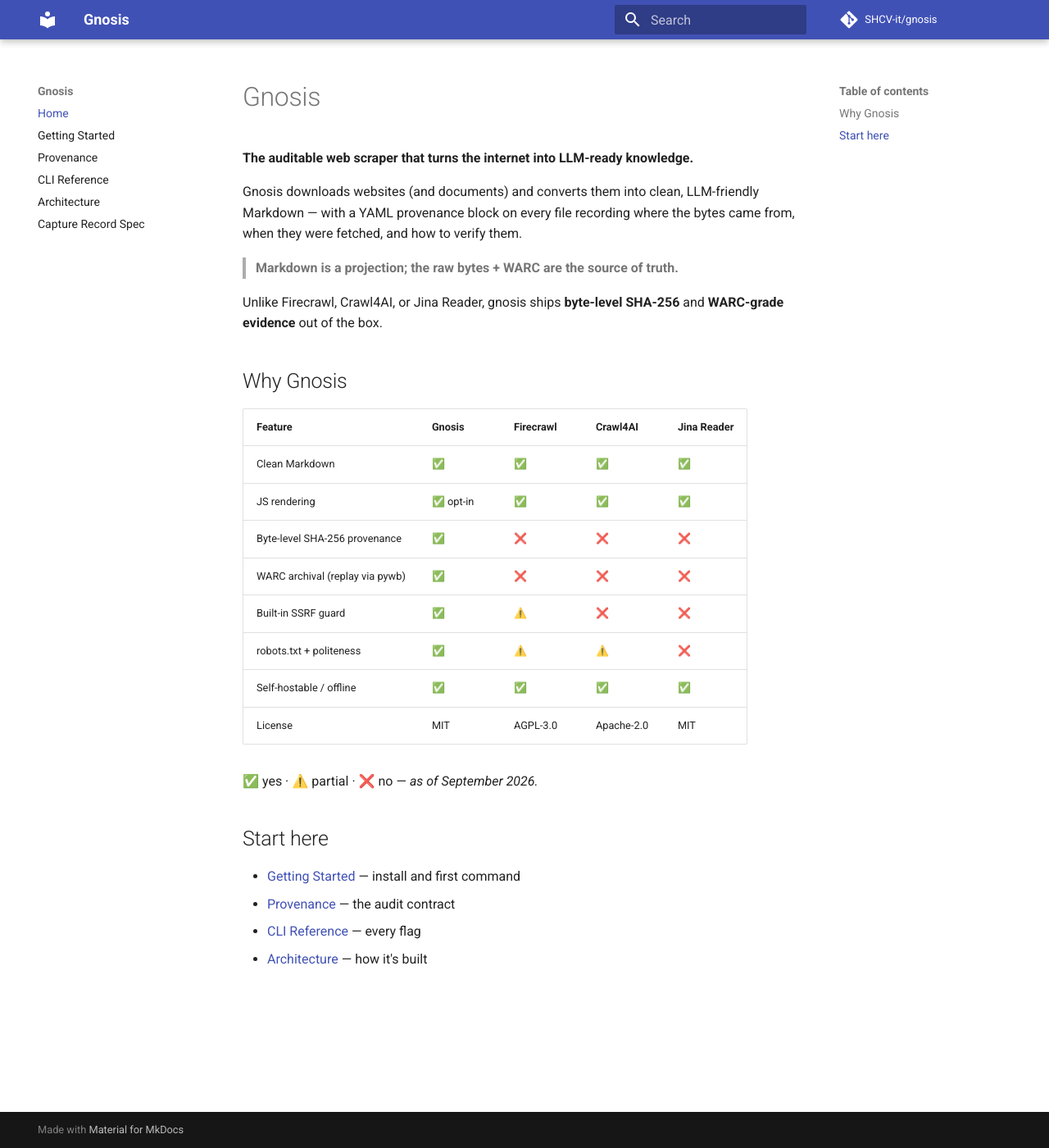
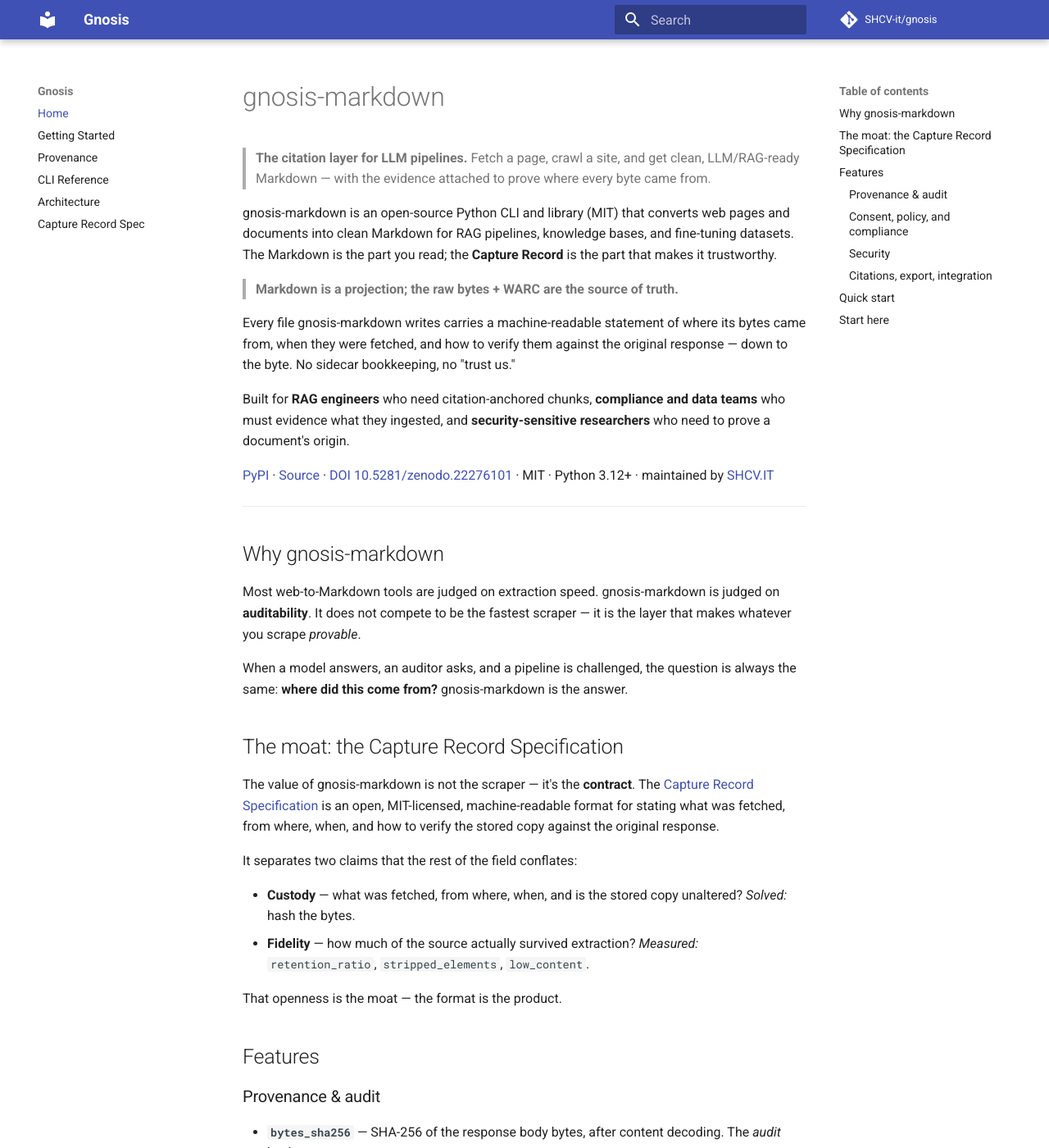
Before and after one commit to SHCV-it/gnosis, an MkDocs documentation site: the page built from docs/index.md, in a window 1280 px wide and 1400 px high. Shown: the whole window at 82% size. Built offline with MkDocs 1.6.1 and Material for MkDocs 9.7.7, drawn with Linux system fonts in a browser that asks for light colours; comment, search, counter and statistics services are not loaded; some of the changed text lies outside the part shown.

Commit message:
docs: README + index landing rewrite (hero/tagline/honest comparison/v2 features) + readers/Dockerfile
Panel marketing fixes: benefit-first hero, target audience, honest comparison
table (no over-claims), full v2 feature story, LlamaIndex/LangChain readers,
Dockerfile, CoC enforcement, release version guard, streaming body cap,
regenerated demo + BENCHMARKS.

````diff
--- a/docs/index.md
+++ b/docs/index.md
@@ -1,34 +1,122 @@
-# Gnosis
+# gnosis-markdown
 
-**The auditable web scraper that turns the internet into LLM-ready knowledge.**
+> **The citation layer for LLM pipelines.** Fetch a page, crawl a site, and get
+> clean, LLM/RAG-ready Markdown — with the evidence attached to prove where
+> every byte came from.
 
-Gnosis downloads websites (and documents) and converts them into clean,
-LLM-friendly Markdown — with a YAML provenance block on every file recording
-where the bytes came from, when they were fetched, and how to verify them.
+gnosis-markdown is an open-source Python CLI and library (MIT) that converts web
+pages and documents into clean Markdown for RAG pipelines, knowledge bases, and
+fine-tuning datasets. The Markdown is the part you read; the **Capture Record**
+is the part that makes it trustworthy.
 
 > **Markdown is a projection; the raw bytes + WARC are the source of truth.**
 
-Unlike Firecrawl, Crawl4AI, or Jina Reader, gnosis ships **byte-level SHA-256**
-and **WARC-grade evidence** out of the box.
+Every file gnosis-markdown writes carries a machine-readable statement of where
+its bytes came from, when they were fetched, and how to verify them against the
+original response — down to the byte. No sidecar bookkeeping, no "trust us."
 
-## Why Gnosis
+Built for **RAG engineers** who need citation-anchored chunks, **compliance and
+data teams** who must evidence what they ingested, and **security-sensitive
+researchers** who need to prove a document's origin.
 
-| Feature | Gnosis | Firecrawl | Crawl4AI | Jina Reader |
-| --- | --- | --- | --- | --- |
-| Clean Markdown | ✅ | ✅ | ✅ | ✅ |
-| JS rendering | ✅ opt-in | ✅ | ✅ | ✅ |
-| Byte-level SHA-256 provenance | ✅ | ❌ | ❌ | ❌ |
-| WARC archival (replay via pywb) | ✅ | ❌ | ❌ | ❌ |
-| Built-in SSRF guard | ✅ | ⚠️ | ❌ | ❌ |
-| robots.txt + politeness | ✅ | ⚠️ | ⚠️ | ❌ |
-| Self-hostable / offline | ✅ | ✅ | ✅ | ✅ |
-| License | MIT | AGPL-3.0 | Apache-2.0 | MIT |
+[PyPI](https://pypi.org/project/gnosis-markdown/) ·
+[Source](https://github.com/SHCV-it/gnosis) ·
+[DOI 10.5281/zenodo.22276101](https://doi.org/10.5281/zenodo.22276101) ·
+MIT · Python 3.12+ · maintained by [SHCV.IT](https://shcv.it)
 
-✅ yes · ⚠️ partial · ❌ no — *as of September 2026.*
+---
+
+## Why gnosis-markdown
+
+Most web-to-Markdown tools are judged on extraction speed. gnosis-markdown is
+judged on **auditability**. It does not compete to be the fastest scraper — it
+is the layer that makes whatever you scrape *provable*.
+
+When a model answers, an auditor asks, and a pipeline is challenged, the
+question is always the same: **where did this come from?** gnosis-markdown is
+the answer.
+
+## The moat: the Capture Record Specification
+
+The value of gnosis-markdown is not the scraper — it's the **contract**. The
+[Capture Record Specification](capture-record-spec.md) is an open, MIT-licensed,
+machine-readable format for stating what was fetched, from where, when, and how
+to verify the stored copy against the original response.
+
+It separates two claims that the rest of the field conflates:
+
+- **Custody** — what was fetched, from where, when, and is the stored copy
+  unaltered? *Solved:* hash the bytes.
+- **Fidelity** — how much of the source actually survived extraction?
+  *Measured:* `retention_ratio`, `stripped_elements`, `low_content`.
+
+That openness is the moat — the format is the product.
+
+## Features
+
+### Provenance & audit
+
+- **`bytes_sha256`** — SHA-256 of the response body bytes, after content
+  decoding. The *audit* hash.
+- **`content_hash`** — SHA-256 of the derived Markdown, for dedup and change
+  detection. Two hashes, two jobs.
+- **WARC archival** (`--warc`) — ISO 28500 replayable archives plus a
+  content-addressed store keyed on `bytes_sha256`.
+- **Ed25519 signing** (`--sign`) — a seal of origin; `gnosis-keygen` and
+  `gnosis-verify` generate and check keys with pinned-key verification.
+- **Data cards** — every job writes a `data-card.json` summarising what was
+  captured and how.
+
+### Consent, policy, and compliance
+
+- **ai.txt / llms.txt consent recording** — recorded in the Capture Record.
+  Advisory by default, deliberate by design.
+- **Compliance policy engine** — ordered allow/deny rules with **deny
+  overrides allow**, plus `--profile` presets (`strict-optout`, `open-only`).
+
+### Security
+
+- **IP-pinned SSRF guard** — resolves once, validates every address, dials the
+  validated IP (closes the DNS-rebinding TOCTOU). Auth headers never leak to
+  cross-origin redirects.
+
+### Citations, export, integration
+
+- **Token-aware chunking** (`--chunk`) with exact byte offsets and `chunk_sha256`.
+- **`llms.txt` + `llms-full.txt`** emission on every crawl.
+- **Multi-format export** — `--format json|jsonl|parquet`.
+- **MCP server** (`gnosis-mcp`), **LlamaIndex reader**, **LangChain loader**,
+  and **plugin hooks**.
+- **Incremental crawl + conditional GET** and **resumable crawls**.
+
+---
+
+## Quick start
+
+Requires **Python 3.12+**.
+
+```bash
+pip install gnosis-markdown
+
+# One page → one Markdown file
+gnosis https://docs.python.org/3/tutorial/
+
+# Crawl an entire section
+gnosis https://docs.python.org/3/tutorial/ --all -o ./python-docs/
+
+# Archive the raw bytes + sign the record
+gnosis https://docs.python.org/3/tutorial/ --warc --sign --sign-key key.pem
+
+# Verify the provenance claim yourself
+shasum -a 256 out/.gnosis-store/<bytes_sha256>   # matches the hash in the .md
+```
+
+The provenance claim is the product. **Verify it — don't trust it.**
 
 ## Start here
 
 - [Getting Started](getting-started.md) — install and first command
-- [Provenance](provenance.md) — the audit contract
-- [CLI Reference](cli-reference.md) — every flag
+- [Capture Record Specification](capture-record-spec.md) — the provenance contract
+- [Provenance](provenance.md) — how to verify what you captured
+- [CLI Reference](cli-reference.md) — every flag and entry point
 - [Architecture](architecture.md) — how it's built
````
Also changed, not shown: README.md (+135 -84 lines).
